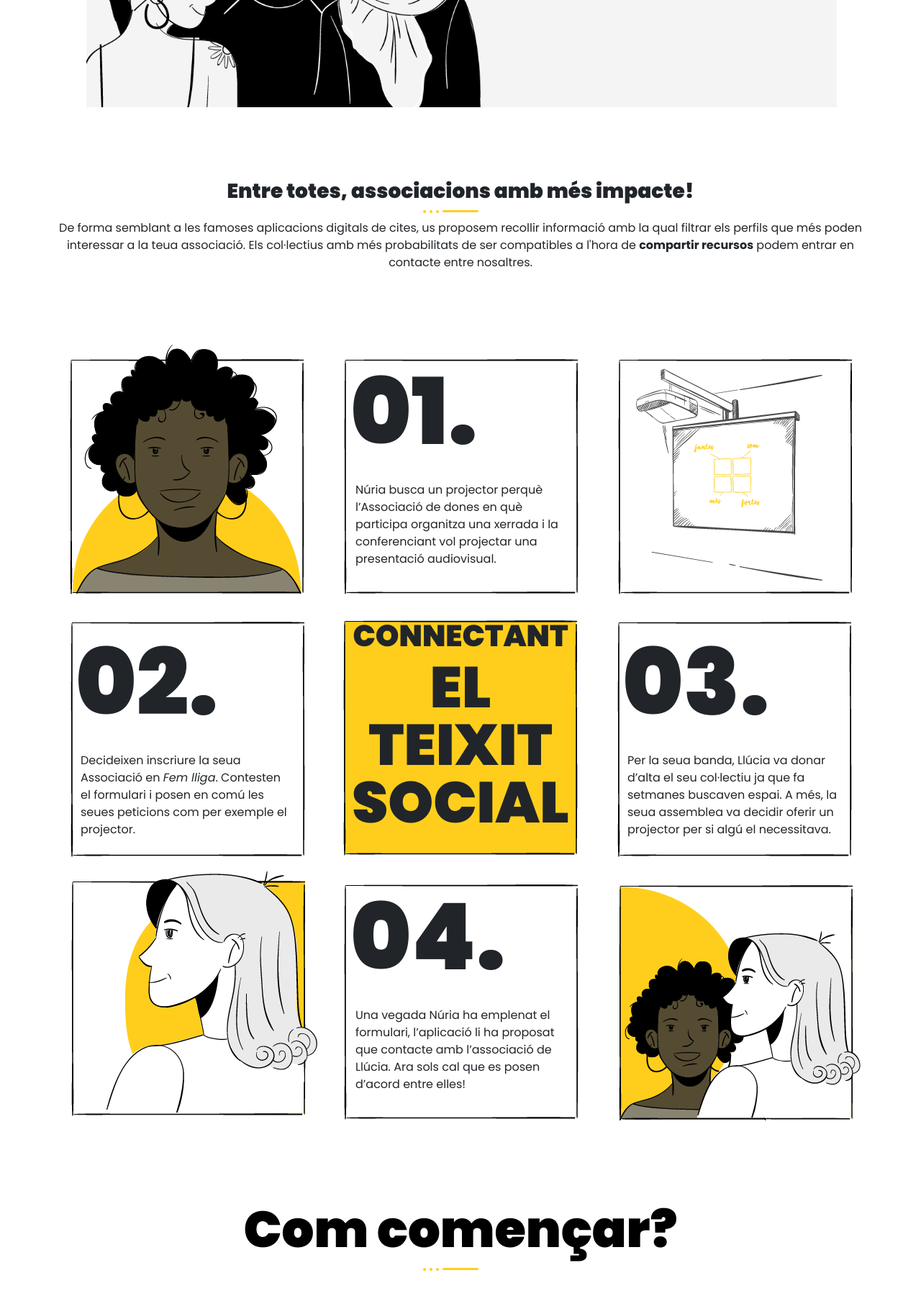
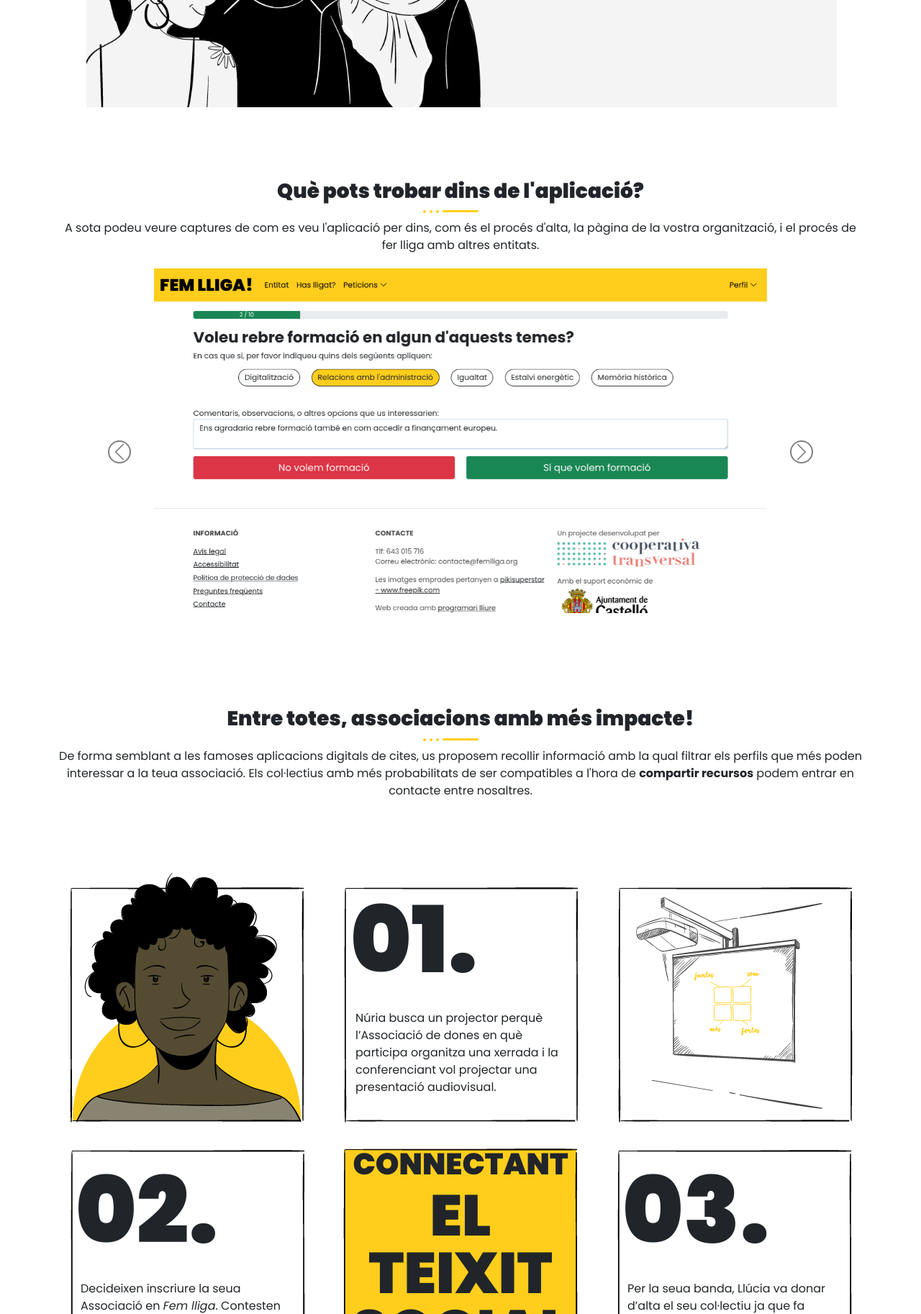
Before and after one commit to transversalcoop/femlliga, a Django app: page / in a window 1280 px wide. Shown: the part 640-2466 px from the top of the page at 72% size. Run offline with Django 4.2, Linux system fonts and the light colour scheme; parts of the project's set-up code (start-up, migrations or seed data) failed here and were passed over; some libraries are stand-ins or nearby versions.

Commit message:
Added carousel with in-app examples

```diff
--- a/femlliga/templates/femlliga/index.html
+++ b/femlliga/templates/femlliga/index.html
@@ -53,6 +53,38 @@
       <div style="background-image: url('{{ static("decorations/cross.svg") }}'); background-repeat: repeat-x; height: 20px; margin-bottom: 20px; margin-right: -500px;">
       </div>
       {{ initial_block_text() }}
+    </div>
+  </div>
+</div>
+
+<div class="container" style="margin: 100px auto;">
+  <h2 style="font-weight: 900;" class="text-center">Què pots trobar dins de l'aplicació?</h2>
+  <div class="divider-1"></div>
+  <p class="text-center">
+    A sota podeu veure captures de com es veu l'aplicació per dins, com és el procés d'alta, la pàgina de la vostra organització, i el procés de fer lliga amb altres entitats.
+  </p>
+  <div class="container">
+    <div class="row" style="margin-top: 20px;">
+      <div id="carousel-screenshots" class="carousel slide" data-bs-ride="carousel">
+        <div style="padding: 0 120px;">
+          <div class="carousel-inner" style="overflow: hidden; padding: 0 0 30px 0;">
+            {% for i in range(1, 7) %}
+            <div class="carousel-item{% if i == 1 %} active{% endif %}">
+              <img src="{{ static("screenshots-carousel/"+str(i)+".png") }}" class="d-block w-100" alt="">
+            </div>
+            {% endfor %}
+          </div>
+
+          <button class="carousel-control-prev" type="button" data-bs-target="#carousel-screenshots" data-bs-slide="prev">
+            <span class="carousel-control-prev-icon" aria-hidden="true"></span>
+            <span class="visually-hidden">Previous</span>
+          </button>
+          <button class="carousel-control-next" type="button" data-bs-target="#carousel-screenshots" data-bs-slide="next">
+            <span class="carousel-control-next-icon" aria-hidden="true"></span>
+            <span class="visually-hidden">Next</span>
+          </button>
+        </div>
+      </div>
     </div>
   </div>
 </div>
```
Also changed, not shown: femlliga/static/screenshots-carousel/1.png (added), femlliga/static/screenshots-carousel/2.png (added), femlliga/static/screenshots-carousel/3.png (added), femlliga/static/screenshots-carousel/4.png (added), femlliga/static/screenshots-carousel/5.png (added), femlliga/static/screenshots-carousel/6.png (added).
